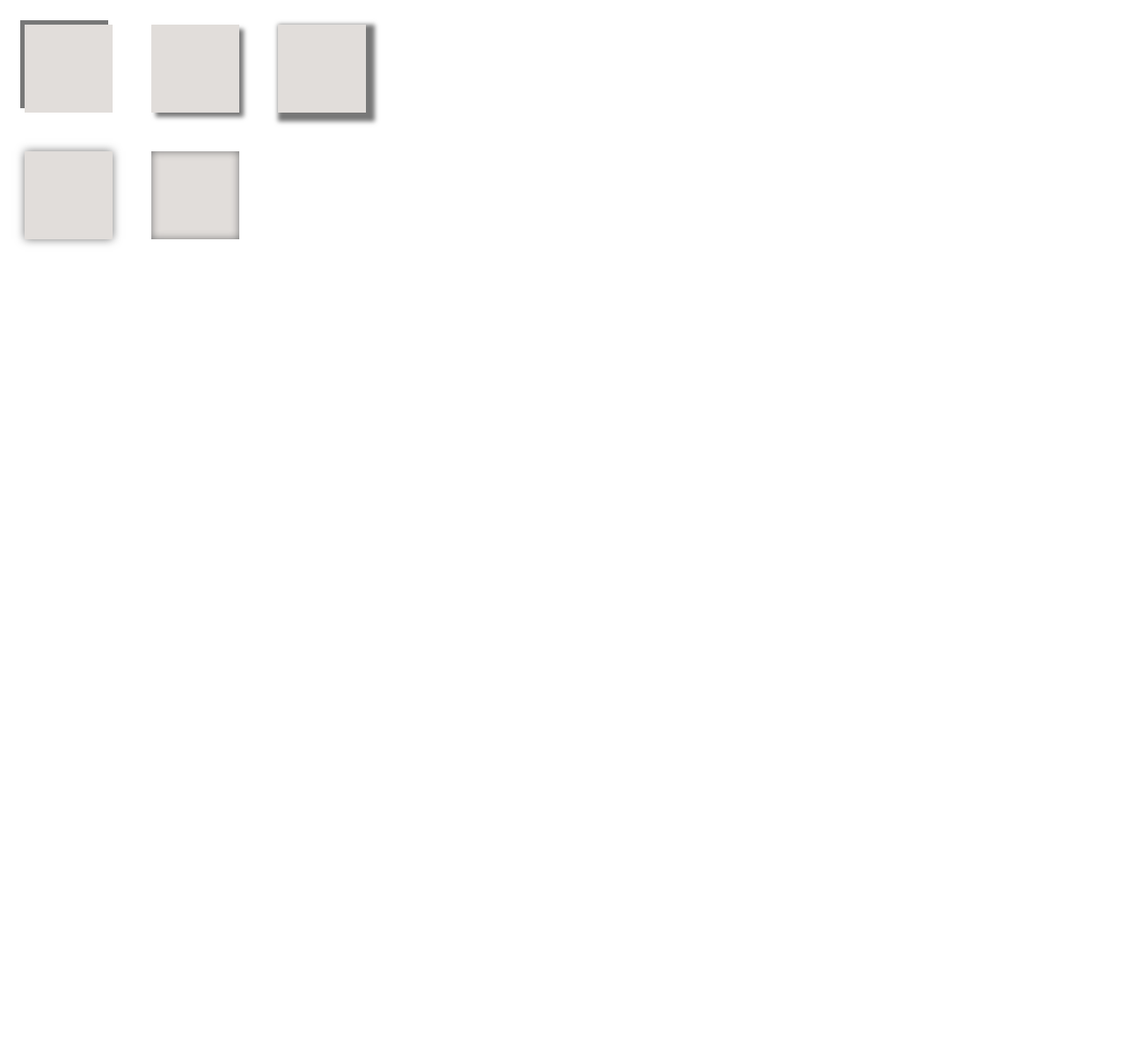
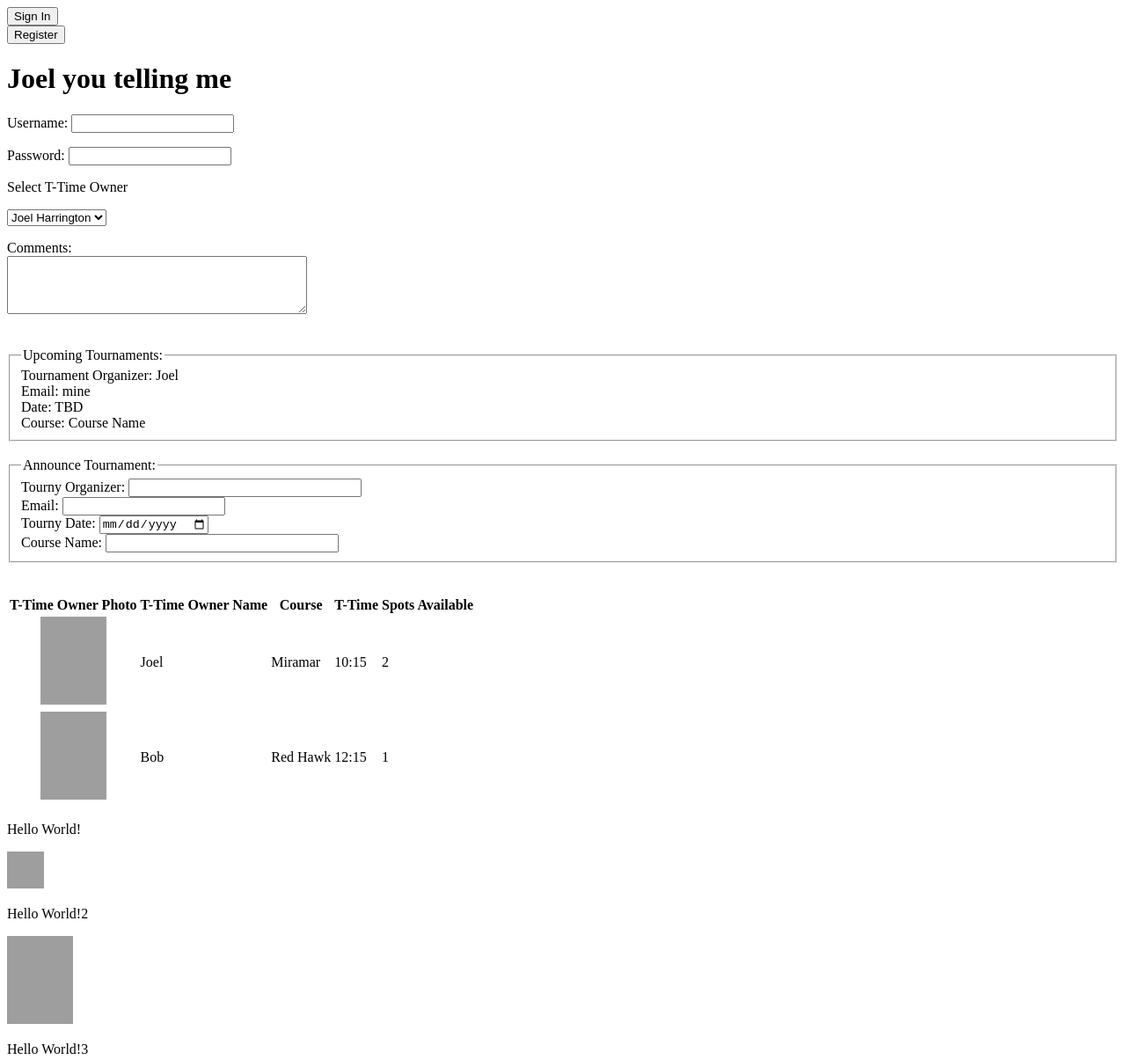
Before and after one commit to thebrosclub/thebrosclub.github.com, a plain HTML site: page index.html in a window 1280 px wide. Shown: the top 1205 px of the page at 88% size. Before the commit the page ends 800 px from the top, so only its background shows below. Drawn offline with Linux system fonts and the light colour scheme; grey boxes are pictures that could not be loaded; a script that the page names is missing.

Commit message:
Update index.html

```diff
--- a/index.html
+++ b/index.html
@@ -1,42 +1,109 @@
 <!DOCTYPE html>
 <html>
-	<head>
-		<title>Box Shadow</title>
-		<style type="text/css">
-			p {
-				width: 100px;
-				height: 100px;
-				background-color: #e1ddda;
-				margin: 20px;
-				display: inline-block;}
-			p.one {
-				-moz-box-shadow: -5px -5px #777777;
-				-webkit-box-shadow: -5px -5px #777777;
-				box-shadow: -5px -5px #777777;}
-			p.two {
-				-moz-box-shadow: 5px 5px 5px #777777;
-				-webkit-box-shadow: 5px 5px 5px #777777;
-				box-shadow: 5px 5px 5px #777777;}
-			p.three {
-				-moz-box-shadow: 5px 5px 5px 5px #777777;
-				-webkit-box-shadow: 5px 5px 5px 5px #777777;
-				box-shadow: 5px 5px 5px 5px #777777;}
-			p.four {
-				-moz-box-shadow: 0 0 10px #777777;
-				-webkit-box-shadow: 0 0 10px #777777;
-				box-shadow: 0 0 10px #777777;}
-			p.five {
-				-moz-box-shadow: inset 0 0 10px #777777;
-				-webkit-box-shadow: inset 0 0 10px #777777;
-				box-shadow: inset 0 0 10px #777777;}
-		</style>
-	</head>
-	<body>
-		<p class="one"></p>
-		<p class="two"></p>
-		<p class="three"></p>
-		<br />
-		<p class="four"></p>
-		<p class="five"></p>
-	</body>
+    <head>
+    	<link type="text/css" rel="stylesheet" href="main.css"/>
+    	<script src="https://cdn.firebase.com/js/client/1.1.2/firebase.js"></script>
+    	<title>The Golf Hookup!</title>
+
+    </head>
+
+    <body>
+    	<div class="submit"><input type="submit" value="Sign In" /></div>
+    	<div class="submit"><input type="submit" value="Register" /></div>
+    	<h1>Joel you telling me</h1>
+    	<form action="https://github.com/joelharrington/joelharrington.github.com" method="get">
+			<div>
+				<p>Username:
+					<Input type=:"text" name="username" size=:"15" maxlength="30" ><br>
+				</p>
+				<div>
+					<p>Password:
+						<Input type=:"password" name="password" size=:"15" maxlength="30">
+					</p>
+					<div>
+						<p>Select T-Time Owner</p>
+							<select name="owner">
+								<option value="Joel Harrington">Joel Harrington</option>
+								<option value="Bob Carrington">Bob Carrington</option>
+								<option value="Paul Dude">Paul Dude</option>
+							</select>
+					</div>
+				</div>
+			</div>
+			<p>
+					<label for="comments">Comments:</label><br />
+					<textarea rows="4" cols="40" id="comments"></textarea>
+				</p>
+
+		</form><br>
+		<form>
+			<fieldset>
+		    <legend>Upcoming Tournaments:</legend>
+			    Tournament Organizer: <label>Joel</label><br>
+			    Email: <label>mine</label><br>
+			    Date: <label>TBD</label><br>
+			    Course: <label>Course Name</label>
+	  	</fieldset>
+  	</form><br />
+  	<form>
+			<fieldset>
+		    <legend>Announce Tournament:</legend>
+			   <div>
+			    <label>Tourny Organizer: <input type="text" name="name" size="30" maxlength="100"></label><br />
+			    <label>Email: <input type="email" name="email"</label><br /
+			    <label>Tourny Date: <input type="date" name="date"</label><br />
+			    <label>Course Name: <input type="text" name="name" size="30" maxlength="100"></label>
+			    </div>
+	  	</fieldset><br />
+  	</form><br />
+       <!-- <h1 style="color: red">Joel you telline me</h1> /-->
+
+        <table>
+        	<thead>
+          	<tr class="head">
+				<th>T-Time Owner Photo</th>
+				<th>T-Time Owner Name</th>
+				<th>Course</th>
+				<th>T-Time</th>
+				<th>Spots Available</th>
+            </tr>
+			<tr>
+				<th colspan="1"><img src="https://cloud.githubusercontent.com/assets/8796345/4535608/eb7c1bba-4db6-11e4-8715-71265358b56b.JPG" height="100" width="75" />
+				</th>
+				<td>Joel</td>
+				<td>Miramar</td>
+				<td>10:15</td>
+				<td>2</td>
+			</tr>
+			<tr class="even">
+				<th colspan="1"><img src="https://cloud.githubusercontent.com/assets/8796345/4535608/eb7c1bba-4db6-11e4-8715-71265358b56b.JPG" height="100" width="75" />
+				</th>
+				<td>Bob</td>
+				<td>Red Hawk</td>
+				<td>12:15</td>
+				<td>1</td>
+			</tr>
+        		<tr></tr>
+        </table>
+
+            <p>Hello World!</p>
+            <img src="https://cloud.githubusercontent.com/assets/8796345/4515572/dc374812-4bc4-11e4-9add-612002974720.JPG" alt="Smiley face" height="42" width="42">
+            <p>Hello World!2</p>
+
+            <img src="https://cloud.githubusercontent.com/assets/8796345/4531238/1a507f8c-4d88-11e4-961c-95bf41130b6a.JPG" alt="Home" height="100" width="75">
+
+            <p>Hello World!3</p>
+            <a href="http://www.codecademy.com">Hello World!3</a>
+            <img src="https://cloud.githubusercontent.com/assets/8796345/4515571/d72e1990-4bc4-11e4-8fc8-4754d21ea117.JPG" alt="Smiley face" height="100" width="100">
+            <a href="http://www.codecademy.com">Hello World!2</a>
+
+
+	<div>
+			<a href="http://www.newsobserver.com"><span>Home!</span></a>
+	</div>
+	<!--<script src="js/add-content.js"></script>*/-->
+    </body>
+
+
+
 </html>
```
